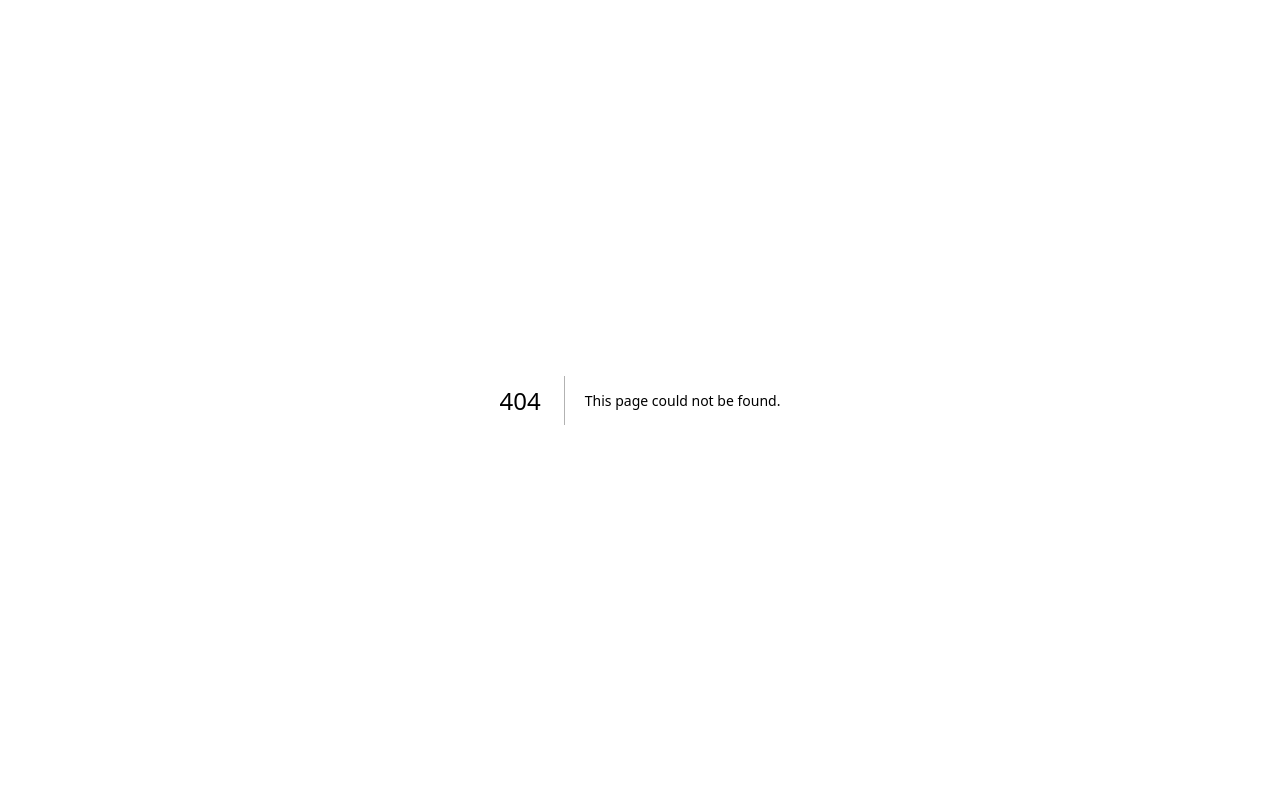
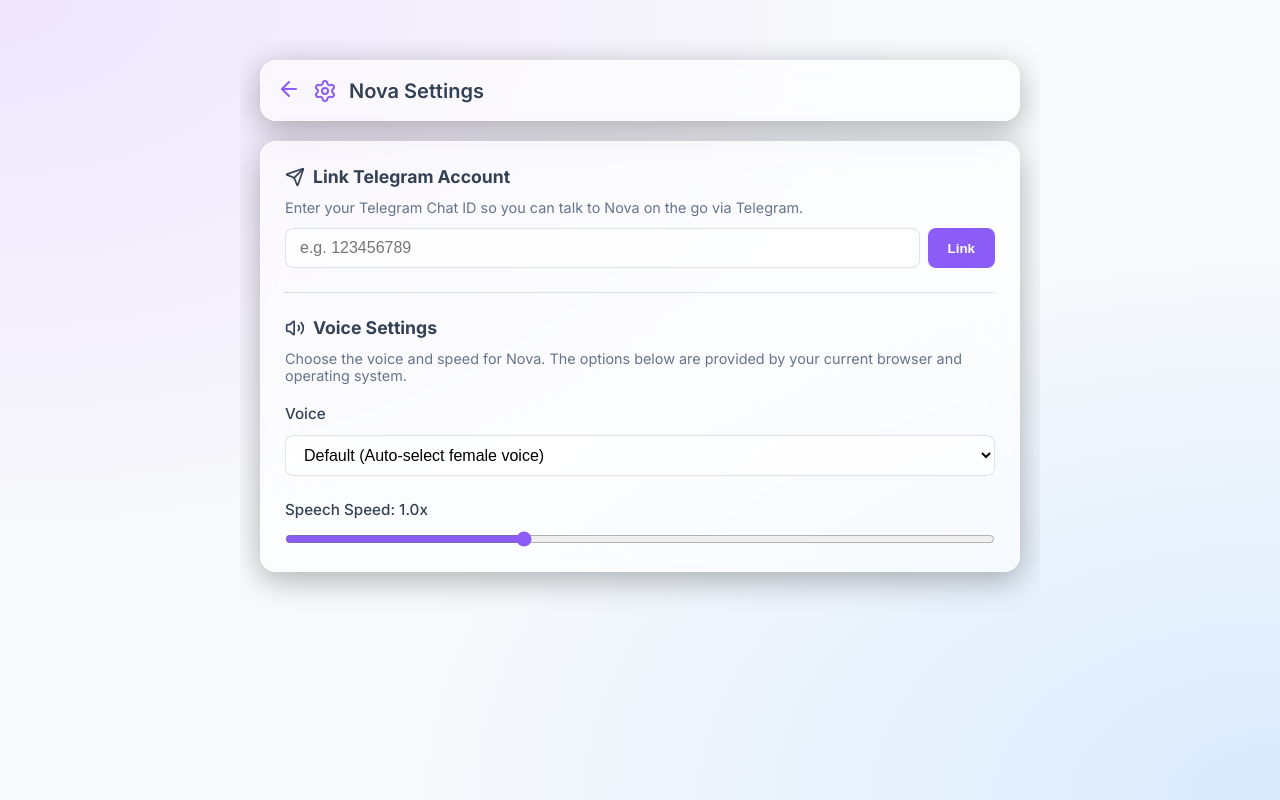
Before and after one commit to jawatalsovon/Virtual-Assistant, a Next.js app: page /settings in a window 1280 px wide. Before the commit this address had no page. Built offline with nearby package versions, Linux system fonts and the light colour scheme.

Commit message:
feat: Add Settings page, Telegram linking, and Voice controls

```diff
--- /dev/null
+++ b/src/app/api/telegram-link/route.ts
@@ -0,0 +1,37 @@
+import { NextResponse } from "next/server";
+import { getServerSession } from "next-auth/next";
+import { authOptions } from "../auth/[...nextauth]/route";
+import { supabaseAdmin } from "@/lib/supabase";
+
+export async function POST(request: Request) {
+  try {
+    const session = await getServerSession(authOptions);
+    if (!session?.user?.id) {
+      return NextResponse.json({ error: "Unauthorized" }, { status: 401 });
+    }
+
+    const { telegramChatId } = await request.json();
+
+    if (!telegramChatId || isNaN(Number(telegramChatId))) {
+      return NextResponse.json({ error: "Invalid Telegram Chat ID" }, { status: 400 });
+    }
+
+    const userId = session.user.id;
+    const chatId = parseInt(telegramChatId, 10);
+
+    // Upsert the mapping
+    const { error } = await supabaseAdmin
+      .from("telegram_mappings")
+      .upsert({ telegram_chat_id: chatId, user_id: userId }, { onConflict: "telegram_chat_id" });
+
+    if (error) {
+      console.error("Error saving Telegram mapping:", error);
+      return NextResponse.json({ error: "Failed to link Telegram account" }, { status: 500 });
+    }
+
+    return NextResponse.json({ success: true });
+  } catch (error) {
+    console.error("Telegram link API error:", error);
+    return NextResponse.json({ error: "Internal server error" }, { status: 500 });
+  }
+}
--- /dev/null
+++ b/src/app/settings/page.tsx
@@ -0,0 +1,188 @@
+"use client";
+
+import { useState, useEffect } from "react";
+import { useRouter } from "next/navigation";
+import { Settings, ArrowLeft, Send, Volume2 } from "lucide-react";
+
+export default function SettingsPage() {
+  const router = useRouter();
+
+  // Telegram State
+  const [telegramChatId, setTelegramChatId] = useState("");
+  const [telegramStatus, setTelegramStatus] = useState<"idle" | "loading" | "success" | "error">("idle");
+
+  // Voice State
+  const [voices, setVoices] = useState<SpeechSynthesisVoice[]>([]);
+  const [selectedVoiceURI, setSelectedVoiceURI] = useState("");
+  const [voiceSpeed, setVoiceSpeed] = useState(1);
+
+  useEffect(() => {
+    // Load voices
+    const loadVoices = () => {
+      const availableVoices = window.speechSynthesis.getVoices();
+      if (availableVoices.length > 0) {
+        setVoices(availableVoices);
+      }
+    };
+
+    // Some browsers need this event
+    window.speechSynthesis.onvoiceschanged = loadVoices;
+    loadVoices();
+
+    // Load preferences
+    const savedVoice = localStorage.getItem("nova_voice_uri");
+    if (savedVoice) setSelectedVoiceURI(savedVoice);
+
+    const savedSpeed = localStorage.getItem("nova_voice_speed");
+    if (savedSpeed) setVoiceSpeed(parseFloat(savedSpeed));
+  }, []);
+
+  const handleSaveTelegram = async () => {
+    if (!telegramChatId.trim()) return;
+    setTelegramStatus("loading");
+
+    try {
+      const res = await fetch("/api/telegram-link", {
+        method: "POST",
+        headers: { "Content-Type": "application/json" },
+        body: JSON.stringify({ telegramChatId: telegramChatId.trim() }),
+      });
+
+      if (res.ok) {
+        setTelegramStatus("success");
+        setTimeout(() => setTelegramStatus("idle"), 3000);
+      } else {
+        setTelegramStatus("error");
+      }
+    } catch (e) {
+      setTelegramStatus("error");
+    }
+  };
+
+  const handleVoiceChange = (e: React.ChangeEvent<HTMLSelectElement>) => {
+    const uri = e.target.value;
+    setSelectedVoiceURI(uri);
+    localStorage.setItem("nova_voice_uri", uri);
+
+    // Demo the voice
+    if ('speechSynthesis' in window) {
+      window.speechSynthesis.cancel();
+      const utterance = new SpeechSynthesisUtterance("This is my new voice.");
+      const voice = voices.find(v => v.voiceURI === uri);
+      if (voice) utterance.voice = voice;
+      utterance.rate = voiceSpeed;
+      window.speechSynthesis.speak(utterance);
+    }
+  };
+
+  const handleSpeedChange = (e: React.ChangeEvent<HTMLInputElement>) => {
+    const speed = parseFloat(e.target.value);
+    setVoiceSpeed(speed);
+    localStorage.setItem("nova_voice_speed", speed.toString());
+  };
+
+  return (
+    <div className="app-container" style={{ padding: "20px", display: "flex", flexDirection: "column", gap: "20px", maxWidth: "800px" }}>
+
+      <div className="chat-header glass-panel" style={{ display: "flex", alignItems: "center", padding: "16px", borderRadius: "16px", gap: "12px" }}>
+        <button onClick={() => router.push("/")} className="icon-btn" style={{ background: "none", border: "none", cursor: "pointer", color: "var(--accent-color)" }}>
+          <ArrowLeft size={24} />
+        </button>
+        <Settings size={24} style={{ color: "var(--accent-color)" }} />
+        <h1 style={{ fontSize: "1.25rem", fontWeight: "600", margin: 0 }}>Nova Settings</h1>
+      </div>
+
+      <div className="glass-panel" style={{ padding: "24px", borderRadius: "16px", display: "flex", flexDirection: "column", gap: "24px" }}>
+
+        {/* Telegram Linking */}
+        <section style={{ display: "flex", flexDirection: "column", gap: "12px" }}>
+          <h2 style={{ fontSize: "1.1rem", display: "flex", alignItems: "center", gap: "8px" }}>
+            <Send size={20} />
+            Link Telegram Account
+          </h2>
+          <p style={{ fontSize: "0.9rem", color: "var(--text-secondary)" }}>
+            Enter your Telegram Chat ID so you can talk to Nova on the go via Telegram.
+          </p>
+          <div style={{ display: "flex", gap: "8px" }}>
+            <input
+              type="text"
+              value={telegramChatId}
+              onChange={(e) => setTelegramChatId(e.target.value)}
+              placeholder="e.g. 123456789"
+              style={{
+                flex: 1,
+                padding: "10px 14px",
+                borderRadius: "8px",
+                border: "1px solid var(--border-color)",
+                background: "rgba(255,255,255,0.7)",
+                fontSize: "1rem"
+              }}
+            />
+            <button
+              onClick={handleSaveTelegram}
+              disabled={telegramStatus === "loading"}
+              style={{
+                padding: "10px 20px",
+                borderRadius: "8px",
+                border: "none",
+                background: "var(--accent-color)",
+                color: "white",
+                fontWeight: "600",
+                cursor: "pointer"
+              }}
+            >
+              {telegramStatus === "loading" ? "Saving..." : "Link"}
+            </button>
+          </div>
+          {telegramStatus === "success" && <p style={{ color: "green", fontSize: "0.9rem", margin: 0 }}>Successfully linked!</p>}
+          {telegramStatus === "error" && <p style={{ color: "red", fontSize: "0.9rem", margin: 0 }}>Failed to link. Please try again.</p>}
+        </section>
+
+        <hr style={{ borderTop: "1px solid var(--border-color)", borderBottom: "none" }} />
+
+        {/* Voice Settings */}
+        <section style={{ display: "flex", flexDirection: "column", gap: "12px" }}>
+          <h2 style={{ fontSize: "1.1rem", display: "flex", alignItems: "center", gap: "8px" }}>
+            <Volume2 size={20} />
+            Voice Settings
+          </h2>
+          <p style={{ fontSize: "0.9rem", color: "var(--text-secondary)" }}>
+            Choose the voice and speed for Nova. The options below are provided by your current browser and operating system.
+          </p>
+
+          <label style={{ fontSize: "0.95rem", fontWeight: "500", marginTop: "8px" }}>Voice</label>
+          <select
+            value={selectedVoiceURI}
+            onChange={handleVoiceChange}
+            style={{
+              padding: "10px 14px",
+              borderRadius: "8px",
+              border: "1px solid var(--border-color)",
+              background: "rgba(255,255,255,0.7)",
+              fontSize: "1rem"
+            }}
+          >
+            <option value="">Default (Auto-select female voice)</option>
+            {voices.map(v => (
+              <option key={v.voiceURI} value={v.voiceURI}>
+                {v.name} ({v.lang})
+              </option>
+            ))}
+          </select>
+
+          <label style={{ fontSize: "0.95rem", fontWeight: "500", marginTop: "12px" }}>
+            Speech Speed: {voiceSpeed.toFixed(1)}x
+          </label>
+          <input
+            type="range"
+            min="0.5" max="2.0" step="0.1"
+            value={voiceSpeed}
+            onChange={handleSpeedChange}
+            style={{ width: "100%", accentColor: "var(--accent-color)" }}
+          />
+        </section>
+
+      </div>
+    </div>
+  );
+}
```
Also changed, not shown: src/app/page.tsx (+21 -3 lines).
